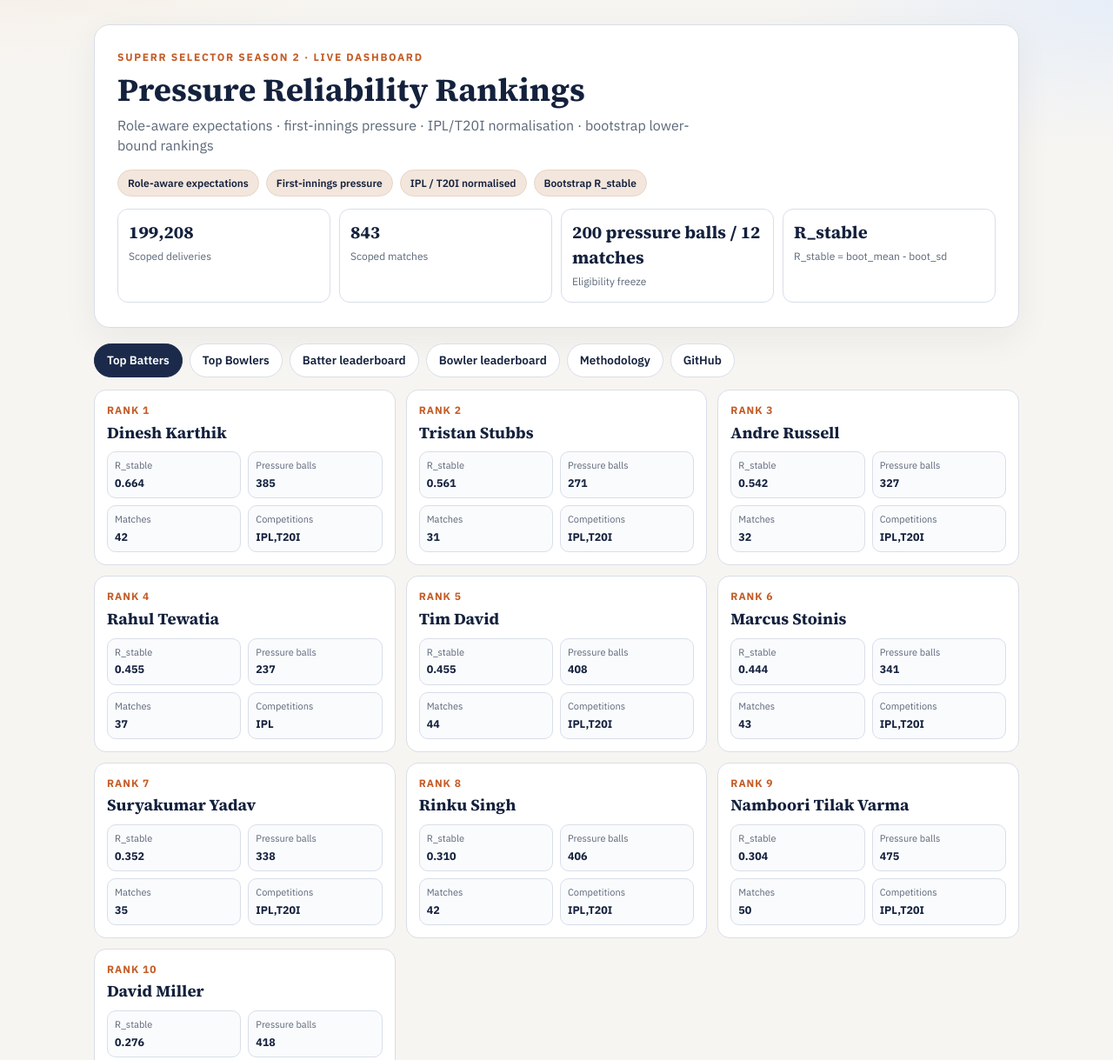
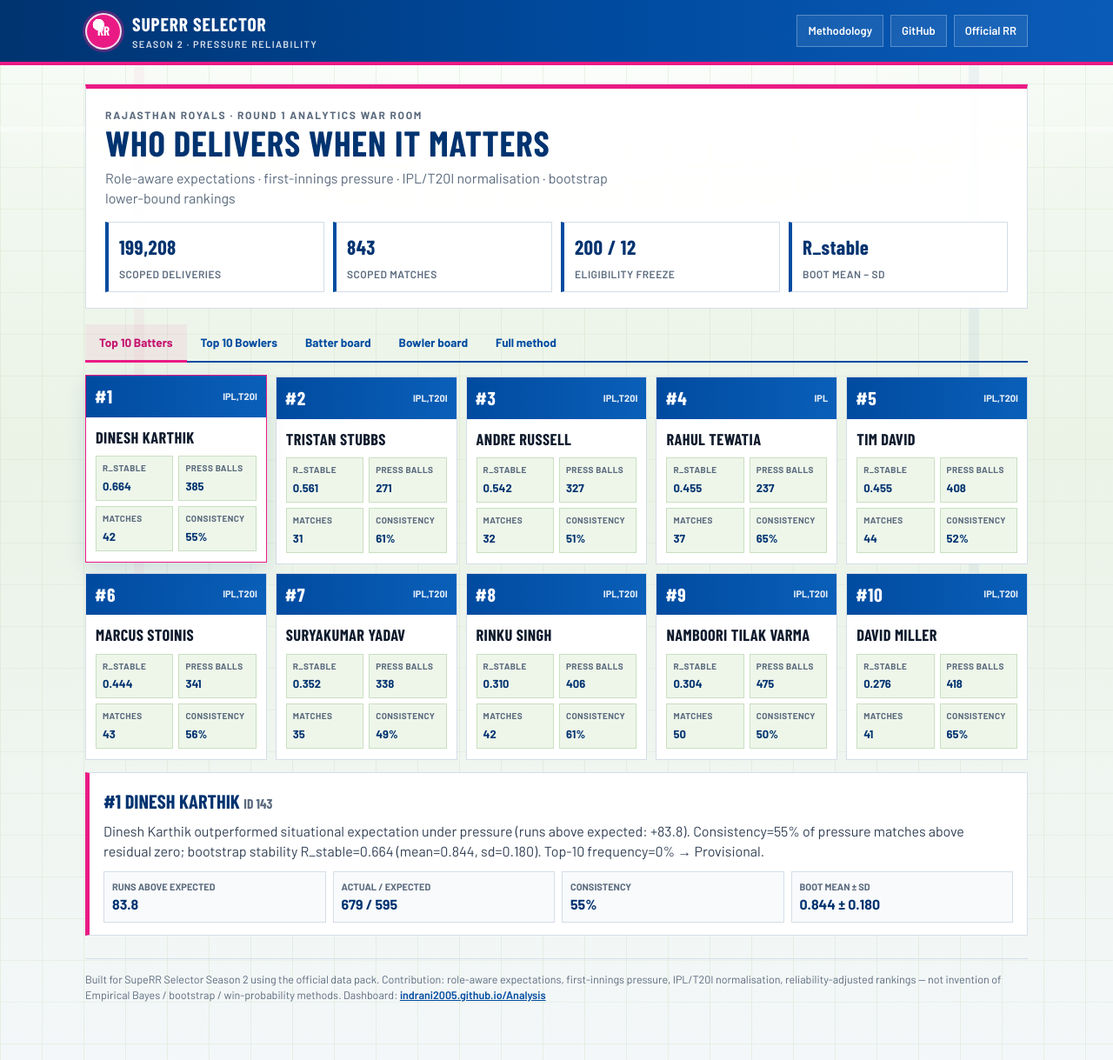
Before and after one commit to indrani2005/Analysis, a plain HTML site: page docs/index.html in a window 1280 px wide. Shown: the top 1219 px of the page at 87% size. Drawn offline with nearby package versions, Linux system fonts and the light colour scheme; a web font is replaced by a local one.

Commit message:
Restyle dashboard with RR pink/blue and light cricket pitch background.
Co-authored-by: Cursor <cursoragent@cursor.com>

```diff
--- a/docs/index.html
+++ b/docs/index.html
@@ -3,104 +3,255 @@
 <head>
 <meta charset="utf-8"/>
 <meta name="viewport" content="width=device-width, initial-scale=1"/>
-<title>SupeRR Pressure Reliability Dashboard</title>
+<title>SupeRR Pressure Reliability | Rajasthan Royals</title>
 <link rel="preconnect" href="https://fonts.googleapis.com">
 <link rel="preconnect" href="https://fonts.gstatic.com" crossorigin>
-<link href="https://fonts.googleapis.com/css2?family=Source+Serif+4:opsz,wght@8..60,600;8..60,700&family=IBM+Plex+Sans:wght@400;500;600;700&display=swap" rel="stylesheet">
+<link href="https://fonts.googleapis.com/css2?family=Barlow+Condensed:wght@600;700;800&family=Barlow:wght@400;500;600;700&display=swap" rel="stylesheet">
 <style>
 :root{
-  --ink:#14213d; --muted:#5c6778; --line:#d8dee8; --bg:#f7f5f1; --card:#fff;
-  --accent:#c45c26; --accent2:#1f6f54; --navy:#1b2a4a;
+  --rr-pink:#EA1A85;
+  --rr-pink-deep:#c4126e;
+  --rr-blue:#004BA0;
+  --rr-blue-deep:#003370;
+  --ink:#0f1b2d;
+  --muted:#5a6a7d;
+  --line:#d5dde8;
+  --paper:#ffffff;
+  --pitch:#eef6ea;
+  --crease:#c9dfc0;
 }
 *{box-sizing:border-box}
-body{margin:0;font-family:"IBM Plex Sans",system-ui,sans-serif;color:var(--ink);background:
-  radial-gradient(1000px 420px at 0% -10%,#f4e6d8 0%,transparent 55%),
-  radial-gradient(800px 360px at 100% 0%,#e7eef8 0%,transparent 50%),
-  var(--bg);line-height:1.45}
-.wrap{max-width:1100px;margin:0 auto;padding:28px 18px 64px}
-.hero{background:var(--card);border:1px solid var(--line);border-radius:18px;padding:28px 26px;box-shadow:0 12px 40px rgba(20,33,61,.06)}
-.eyebrow{font-size:12px;letter-spacing:.14em;text-transform:uppercase;color:var(--accent);font-weight:700;margin:0 0 8px}
-h1{font-family:"Source Serif 4",Georgia,serif;font-size:clamp(1.6rem,3vw,2.3rem);margin:0 0 8px;line-height:1.15}
-.sub{color:var(--muted);margin:0 0 16px;max-width:70ch}
-.chips{display:flex;flex-wrap:wrap;gap:8px}
-.chip{background:#f3e6dc;border:1px solid #e7d5c7;border-radius:999px;padding:6px 11px;font-size:12px;font-weight:600}
-.nav{display:flex;gap:8px;flex-wrap:wrap;margin:18px 0 8px}
-.nav button,.nav a{
-  appearance:none;border:1px solid var(--line);background:var(--card);color:var(--ink);
-  border-radius:999px;padding:9px 14px;font:inherit;font-weight:600;cursor:pointer;text-decoration:none;font-size:13.5px
+html,body{margin:0}
+body{
+  font-family:"Barlow",system-ui,sans-serif;
+  color:var(--ink);
+  background-color:#f3f7f2;
+  background-image:
+    linear-gradient(90deg, rgba(201,223,192,.35) 1px, transparent 1px),
+    linear-gradient(rgba(201,223,192,.28) 1px, transparent 1px),
+    radial-gradient(ellipse 120% 70% at 50% -10%, #ffffff 0%, transparent 55%),
+    linear-gradient(180deg, #f7fbf6 0%, #eaf3e6 42%, #f4f7f9 100%);
+  background-size: 48px 48px, 48px 48px, auto, auto;
+  min-height:100vh;
+  line-height:1.45;
 }
-.nav button.active{background:var(--navy);color:#fff;border-color:var(--navy)}
-.panel{display:none;margin-top:14px}
+/* cricket crease strip behind content */
+body::before{
+  content:"";
+  position:fixed; inset:0; pointer-events:none; z-index:0;
+  background:
+    linear-gradient(90deg, transparent 0 12%, rgba(234,26,133,.04) 12% 13%, transparent 13% 87%, rgba(0,75,160,.05) 87% 88%, transparent 88%),
+    linear-gradient(180deg, transparent 0 18%, rgba(255,255,255,.35) 18% 19%, transparent 19%);
+}
+.topbar{
+  position:relative; z-index:2;
+  background:linear-gradient(90deg, var(--rr-blue-deep), var(--rr-blue) 55%, #0a5bb8);
+  color:#fff;
+  border-bottom:4px solid var(--rr-pink);
+}
+.topbar-inner{
+  max-width:1120px; margin:0 auto; padding:12px 18px;
+  display:flex; align-items:center; justify-content:space-between; gap:12px; flex-wrap:wrap;
+}
+.brand{
+  display:flex; align-items:center; gap:12px; text-decoration:none; color:#fff;
+}
+.mark{
+  width:42px; height:42px; border-radius:50%;
+  background:radial-gradient(circle at 35% 30%, #fff 0 18%, var(--rr-pink) 19% 100%);
+  border:2px solid rgba(255,255,255,.85);
+  display:grid; place-items:center;
+  font-family:"Barlow Condensed",sans-serif; font-weight:800; font-size:15px; color:#fff;
+  box-shadow:0 0 0 3px rgba(234,26,133,.35);
+}
+.brand h1{
+  margin:0; font-family:"Barlow Condensed",sans-serif; font-size:1.35rem; letter-spacing:.04em; text-transform:uppercase;
+}
+.brand small{display:block; opacity:.85; font-size:11px; letter-spacing:.12em; text-transform:uppercase; font-weight:600}
+.top-links{display:flex; gap:8px; flex-wrap:wrap}
+.top-links a{
+  color:#fff; text-decoration:none; font-size:13px; font-weight:600;
+  padding:8px 12px; border:1px solid rgba(255,255,255,.28); background:rgba(255,255,255,.08);
+}
+.top-links a:hover{background:var(--rr-pink); border-color:var(--rr-pink)}
+
+.wrap{position:relative; z-index:1; max-width:1120px; margin:0 auto; padding:22px 18px 56px}
+
+.hero{
+  background:rgba(255,255,255,.92);
+  border:1px solid var(--line);
+  border-top:5px solid var(--rr-pink);
+  padding:22px 22px 18px;
+  backdrop-filter: blur(2px);
+}
+.hero-kicker{
+  margin:0 0 6px; color:var(--rr-pink-deep); font-size:12px; font-weight:700;
+  letter-spacing:.14em; text-transform:uppercase;
+}
+.hero h2{
+  margin:0 0 8px; font-family:"Barlow Condensed",sans-serif; font-size:clamp(1.8rem,3.2vw,2.6rem);
+  text-transform:uppercase; letter-spacing:.02em; color:var(--rr-blue-deep); line-height:1.05;
+}
+.hero p{margin:0; color:var(--muted); max-width:68ch}
+
+.statrow{
+  display:grid; grid-template-columns:repeat(4,1fr); gap:10px; margin-top:16px;
+}
+@media(max-width:800px){.statrow{grid-template-columns:1fr 1fr}}
+.stat{
+  background:#fff; border:1px solid var(--line); border-left:4px solid var(--rr-blue); padding:12px 12px 10px;
+}
+.stat b{
+  display:block; font-family:"Barlow Condensed",sans-serif; font-size:1.45rem; color:var(--rr-blue-deep); letter-spacing:.02em;
+}
+.stat span{color:var(--muted); font-size:12px; font-weight:600; text-transform:uppercase; letter-spacing:.04em}
+
+.tabs{
+  display:flex; flex-wrap:wrap; gap:0; margin:18px 0 0; border-bottom:2px solid var(--rr-blue);
+}
+.tabs button,.tabs a{
+  appearance:none; border:0; background:transparent; cursor:pointer; text-decoration:none;
+  font:inherit; font-weight:700; font-size:13.5px; color:var(--rr-blue);
+  padding:11px 16px; border-bottom:3px solid transparent; margin-bottom:-2px;
+}
+.tabs button.active,.tabs a:hover{color:var(--rr-pink-deep); border-bottom-color:var(--rr-pink)}
+.tabs button.active{background:rgba(234,26,133,.06)}
+
+.panel{display:none; margin-top:16px}
 .panel.active{display:block}
-.grid{display:grid;grid-template-columns:repeat(3,minmax(0,1fr));gap:12px}
-@media(max-width:900px){.grid{grid-template-columns:1fr}}
-.card{background:var(--card);border:1px solid var(--line);border-radius:14px;padding:14px}
-.card .rank{font-size:12px;font-weight:700;color:var(--accent);letter-spacing:.08em;text-transform:uppercase}
-.card h3{font-family:"Source Serif 4",Georgia,serif;margin:4px 0 8px;font-size:1.15rem}
-.metrics{display:grid;grid-template-columns:1fr 1fr;gap:8px;font-size:12.5px}
-.metrics div{background:#fafbfd;border:1px solid var(--line);border-radius:10px;padding:8px}
-.metrics span{display:block;color:var(--muted);font-size:11px;margin-bottom:2px}
-table{width:100%;border-collapse:collapse;background:var(--card);border:1px solid var(--line);border-radius:14px;overflow:hidden;font-size:13.5px}
-th,td{padding:10px;border-bottom:1px solid var(--line);text-align:left}
-th{background:var(--navy);color:#fff;font-size:12px}
-tr:nth-child(even) td{background:#fafbfd}
-tr:last-child td{border-bottom:none}
-.num{text-align:right;font-variant-numeric:tabular-nums}
-.detail{margin-top:14px;background:var(--card);border:1px solid var(--line);border-radius:14px;padding:16px}
-.detail h3{font-family:"Source Serif 4",Georgia,serif;margin:0 0 8px}
+
+.grid{display:grid; grid-template-columns:repeat(5,minmax(0,1fr)); gap:10px}
+@media(max-width:1100px){.grid{grid-template-columns:repeat(3,minmax(0,1fr))}}
+@media(max-width:700px){.grid{grid-template-columns:1fr 1fr}}
+@media(max-width:480px){.grid{grid-template-columns:1fr}}
+
+.card{
+  background:#fff; border:1px solid var(--line); padding:0; overflow:hidden; cursor:pointer;
+  transition: transform .15s ease, box-shadow .15s ease, border-color .15s ease;
+}
+.card:hover,.card.selected{
+  transform:translateY(-2px);
+  border-color:var(--rr-pink);
+  box-shadow:0 8px 22px rgba(0,75,160,.12);
+}
+.card-head{
+  display:flex; align-items:center; justify-content:space-between;
+  background:linear-gradient(90deg, var(--rr-blue), #0a5fb8);
+  color:#fff; padding:8px 10px;
+}
+.card-head .rn{
+  font-family:"Barlow Condensed",sans-serif; font-size:1.35rem; font-weight:800; letter-spacing:.03em;
+}
+.card-head .tag{font-size:11px; font-weight:700; opacity:.9; text-transform:uppercase}
+.card-body{padding:10px 11px 12px}
+.card-body h3{
+  margin:0 0 8px; font-family:"Barlow Condensed",sans-serif; font-size:1.15rem;
+  text-transform:uppercase; letter-spacing:.02em; color:var(--ink);
+}
+.mini{display:grid; grid-template-columns:1fr 1fr; gap:6px}
+.mini div{background:var(--pitch); border:1px solid var(--crease); padding:6px 7px}
+.mini span{display:block; font-size:10px; color:var(--muted); font-weight:700; text-transform:uppercase; letter-spacing:.04em}
+.mini b{font-size:13px; color:var(--rr-blue-deep)}
+
+.detail{
+  margin-top:14px; background:#fff; border:1px solid var(--line);
+  border-left:5px solid var(--rr-pink); padding:16px 16px 14px;
+}
+.detail h3{
+  margin:0 0 6px; font-family:"Barlow Condensed",sans-serif; font-size:1.4rem;
+  text-transform:uppercase; color:var(--rr-blue-deep);
+}
+.detail .why{margin:0 0 12px; color:#334155}
+.metrics{display:grid; grid-template-columns:repeat(4,1fr); gap:8px}
+@media(max-width:800px){.metrics{grid-template-columns:1fr 1fr}}
+.metrics div{background:#f8fafc; border:1px solid var(--line); padding:9px}
+.metrics span{display:block; font-size:11px; color:var(--muted); font-weight:700; text-transform:uppercase}
+.metrics b{color:var(--rr-blue-deep)}
+
+table{
+  width:100%; border-collapse:collapse; background:#fff; border:1px solid var(--line); font-size:13.5px;
+}
+th,td{padding:10px 11px; border-bottom:1px solid var(--line); text-align:left}
+th{
+  background:var(--rr-blue); color:#fff; font-size:12px; text-transform:uppercase; letter-spacing:.04em;
+}
+tr:nth-child(even) td{background:#f7fafc}
+tr:hover td{background:#fff0f7}
+.num{text-align:right; font-variant-numeric:tabular-nums}
+.rank-cell{color:var(--rr-pink-deep); font-weight:800; font-family:"Barlow Condensed",sans-serif; font-size:1.05rem}
+
+.foot{
+  margin-top:26px; padding-top:14px; border-top:1px solid var(--line);
+  color:var(--muted); font-size:12.5px;
+}
+.foot a{color:var(--rr-blue); font-weight:600}
 .muted{color:var(--muted)}
-.foot{margin-top:28px;color:var(--muted);font-size:12.5px}
-a{color:var(--accent2)}
-.statrow{display:grid;grid-template-columns:repeat(4,1fr);gap:10px;margin-top:14px}
-@media(max-width:700px){.statrow{grid-template-columns:1fr 1fr}}
-.stat{background:#fff;border:1px solid var(--line);border-radius:12px;padding:12px}
-.stat b{display:block;font-size:1.25rem;font-family:"Source Serif 4",Georgia,serif}
-.stat span{color:var(--muted);font-size:12px}
 </style>
 </head>
 <body>
-<div class="wrap">
-  <header class="hero">
-    <p class="eyebrow">SupeRR Selector Season 2 · Live Dashboard</p>
-    <h1>Pressure Reliability Rankings</h1>
-    <p class="sub" id="subtitle">Loading…</p>
-    <div class="chips">
-      <span class="chip">Role-aware expectations</span>
-      <span class="chip">First-innings pressure</span>
-      <span class="chip">IPL / T20I normalised</span>
-      <span class="chip">Bootstrap R_stable</span>
+  <header class="topbar">
+    <div class="topbar-inner">
+      <a class="brand" href="./">
+        <div class="mark">RR</div>
+        <div>
+          <h1>SupeRR Selector</h1>
+          <small>Season 2 · Pressure Reliability</small>
         </div>
-    <div class="statrow" id="stats"></div>
+      </a>
+      <div class="top-links">
+        <a href="methodology.html">Methodology</a>
+        <a href="https://github.com/indrani2005/Analysis" target="_blank" rel="noopener">GitHub</a>
+        <a href="https://www.rajasthanroyals.com/" target="_blank" rel="noopener">Official RR</a>
+      </div>
+    </div>
   </header>
 
-  <nav class="nav">
-    <button class="active" data-panel="batters">Top Batters</button>
-    <button data-panel="bowlers">Top Bowlers</button>
-    <button data-panel="board-bat">Batter leaderboard</button>
-    <button data-panel="board-bowl">Bowler leaderboard</button>
-    <a href="methodology.html">Methodology</a>
-    <a href="https://github.com/indrani2005/Analysis" target="_blank" rel="noopener">GitHub</a>
+  <div class="wrap">
+    <section class="hero">
+      <p class="hero-kicker">Rajasthan Royals · Round 1 analytics war room</p>
+      <h2>Who delivers when it matters</h2>
+      <p id="subtitle">Loading rankings…</p>
+      <div class="statrow" id="stats"></div>
+    </section>
+
+    <nav class="tabs">
+      <button class="active" data-panel="batters">Top 10 Batters</button>
+      <button data-panel="bowlers">Top 10 Bowlers</button>
+      <button data-panel="board-bat">Batter board</button>
+      <button data-panel="board-bowl">Bowler board</button>
+      <a href="methodology.html">Full method</a>
     </nav>
 
     <section id="batters" class="panel active">
       <div class="grid" id="batter-cards"></div>
-    <div class="detail" id="batter-detail"><p class="muted">Select a player card for the explanation.</p></div>
+      <div class="detail" id="batter-detail"><p class="muted">Tap a player card for the match-pressure explanation.</p></div>
     </section>
 
     <section id="bowlers" class="panel">
       <div class="grid" id="bowler-cards"></div>
-    <div class="detail" id="bowler-detail"><p class="muted">Select a player card for the explanation.</p></div>
+      <div class="detail" id="bowler-detail"><p class="muted">Tap a player card for the match-pressure explanation.</p></div>
     </section>
 
     <section id="board-bat" class="panel">
-    <table><thead><tr><th class="num">#</th><th>Player</th><th>Families</th><th class="num">Press balls</th><th class="num">R_stable</th><th class="num">Consistency</th></tr></thead><tbody id="bat-table"></tbody></table>
+      <table>
+        <thead><tr><th class="num">#</th><th>Player</th><th>Competitions</th><th class="num">Press balls</th><th class="num">R_stable</th><th class="num">Consistency</th></tr></thead>
+        <tbody id="bat-table"></tbody>
+      </table>
     </section>
 
     <section id="board-bowl" class="panel">
-    <table><thead><tr><th class="num">#</th><th>Player</th><th>Families</th><th class="num">Press balls</th><th class="num">R_stable</th><th class="num">Consistency</th></tr></thead><tbody id="bowl-table"></tbody></table>
+      <table>
+        <thead><tr><th class="num">#</th><th>Player</th><th>Competitions</th><th class="num">Press balls</th><th class="num">R_stable</th><th class="num">Consistency</th></tr></thead>
+        <tbody id="bowl-table"></tbody>
+      </table>
     </section>
 
-  <p class="foot">Built for Rajasthan Royals SupeRR Selector Season 2. Rankings use the official data pack only. Contribution = integration of role-aware expectations, first-innings pressure, competition normalisation, and reliability-adjusted rankings — not invention of EB / bootstrap / WP methods.</p>
+    <p class="foot">
+      Built for SupeRR Selector Season 2 using the official data pack.
+      Contribution: role-aware expectations, first-innings pressure, IPL/T20I normalisation, reliability-adjusted rankings —
+      not invention of Empirical Bayes / bootstrap / win-probability methods.
+      Dashboard: <a href="https://indrani2005.github.io/Analysis/">indrani2005.github.io/Analysis</a>
+    </p>
   </div>
 
 <script>
@@ -112,44 +263,53 @@ async function load(){
   document.getElementById('stats').innerHTML = `
     <div class="stat"><b>${(a.deliveries_scoped||0).toLocaleString()}</b><span>Scoped deliveries</span></div>
     <div class="stat"><b>${a.matches_scoped||'—'}</b><span>Scoped matches</span></div>
-    <div class="stat"><b>${a.eligibility||'—'}</b><span>Eligibility freeze</span></div>
-    <div class="stat"><b>R_stable</b><span>${a.ranking_metric||'boot mean − sd'}</span></div>`;
+    <div class="stat"><b>200 / 12</b><span>Eligibility freeze</span></div>
+    <div class="stat"><b>R_stable</b><span>Boot mean − SD</span></div>`;
 
   const batCards = Object.fromEntries((data.batter_cards||[]).map(c => [c.player_id, c]));
   const bowlCards = Object.fromEntries((data.bowler_cards||[]).map(c => [c.player_id, c]));
 
-  function renderTop(list, mountId, detailId, cards, role){
-    const mount = document.getElementById(mountId);
-    mount.innerHTML = list.map(p => `
-      <article class="card" data-id="${p.player_id}" data-role="${role}" style="cursor:pointer">
-        <div class="rank">Rank ${p.rank}</div>
-        <h3>${p.player_name}</h3>
-        <div class="metrics">
-          <div><span>R_stable</span><b>${Number(p.R_stable).toFixed(3)}</b></div>
-          <div><span>Pressure balls</span><b>${Math.round(p.pressure_balls)}</b></div>
-          <div><span>Matches</span><b>${Math.round(p.pressure_matches||0)}</b></div>
-          <div><span>Competitions</span><b>${p.families||'—'}</b></div>
-        </div>
-      </article>`).join('');
-    mount.querySelectorAll('.card').forEach(el => {
-      el.addEventListener('click', () => {
-        const id = Number(el.dataset.id);
-        const c = cards[id];
+  function showDetail(detailId, c, role){
     const box = document.getElementById(detailId);
     if(!c){ box.innerHTML = '<p class="muted">No explanation card.</p>'; return; }
     const deltaLabel = role==='batter' ? 'Runs above expected' : 'Runs prevented vs expected';
     box.innerHTML = `
-          <h3>#${c.rank} ${c.player_name} <span class="muted">· id ${c.player_id}</span></h3>
-          <p>${c.why}</p>
-          <div class="metrics" style="grid-template-columns:repeat(4,1fr);margin-top:10px">
+      <h3>#${c.rank} ${c.player_name} <span class="muted" style="font-size:.7em">ID ${c.player_id}</span></h3>
+      <p class="why">${c.why}</p>
+      <div class="metrics">
         <div><span>${deltaLabel}</span><b>${Number(c.runs_above_expected).toFixed(1)}</b></div>
-            <div><span>Actual vs expected</span><b>${Number(c.actual_pressure_runs).toFixed(0)} / ${Number(c.expected_pressure_runs).toFixed(0)}</b></div>
+        <div><span>Actual / expected</span><b>${Number(c.actual_pressure_runs).toFixed(0)} / ${Number(c.expected_pressure_runs).toFixed(0)}</b></div>
         <div><span>Consistency</span><b>${(100*Number(c.consistency)).toFixed(0)}%</b></div>
         <div><span>Boot mean ± sd</span><b>${Number(c.boot_mean).toFixed(3)} ± ${Number(c.boot_sd).toFixed(3)}</b></div>
       </div>`;
+  }
+
+  function renderTop(list, mountId, detailId, cards, role){
+    const mount = document.getElementById(mountId);
+    mount.innerHTML = list.map(p => `
+      <article class="card" data-id="${p.player_id}">
+        <div class="card-head">
+          <div class="rn">#${p.rank}</div>
+          <div class="tag">${p.families||'—'}</div>
+        </div>
+        <div class="card-body">
+          <h3>${p.player_name}</h3>
+          <div class="mini">
+            <div><span>R_stable</span><b>${Number(p.R_stable).toFixed(3)}</b></div>
+            <div><span>Press balls</span><b>${Math.round(p.pressure_balls)}</b></div>
+            <div><span>Matches</span><b>${Math.round(p.pressure_matches||0)}</b></div>
+            <div><span>Consistency</span><b>${p.consistency!=null?(100*Number(p.consistency)).toFixed(0)+'%':'—'}</b></div>
+          </div>
+        </div>
+      </article>`).join('');
+
+    mount.querySelectorAll('.card').forEach(el=>{
+      el.addEventListener('click', ()=>{
+        mount.querySelectorAll('.card').forEach(c=>c.classList.remove('selected'));
+        el.classList.add('selected');
+        showDetail(detailId, cards[Number(el.dataset.id)], role);
       });
     });
-    // auto-open rank 1
     const first = mount.querySelector('.card');
     if(first) first.click();
   }
@@ -157,7 +317,7 @@ async function load(){
   function fillTable(list, tbodyId){
     document.getElementById(tbodyId).innerHTML = list.map((p,i)=>`
       <tr>
-        <td class="num">${p.rank ?? (i+1)}</td>
+        <td class="num rank-cell">${p.rank ?? (i+1)}</td>
         <td>${p.player_name}</td>
         <td>${p.families||'—'}</td>
         <td class="num">${Math.round(p.pressure_balls||0)}</td>
@@ -172,9 +332,9 @@ async function load(){
   fillTable(data.bowlers_leaderboard||data.bowlers_top10, 'bowl-table');
 }
 
-document.querySelectorAll('.nav button').forEach(btn=>{
+document.querySelectorAll('.tabs button').forEach(btn=>{
   btn.addEventListener('click', ()=>{
-    document.querySelectorAll('.nav button').forEach(b=>b.classList.remove('active'));
+    document.querySelectorAll('.tabs button').forEach(b=>b.classList.remove('active'));
     btn.classList.add('active');
     document.querySelectorAll('.panel').forEach(p=>p.classList.remove('active'));
     document.getElementById(btn.dataset.panel).classList.add('active');
```
Also changed, not shown: docs/methodology.html (+32 -23 lines), outputs/METHODOLOGY_REPORT.html (+32 -23 lines). Lines whose indentation alone changed are shown as unchanged.
